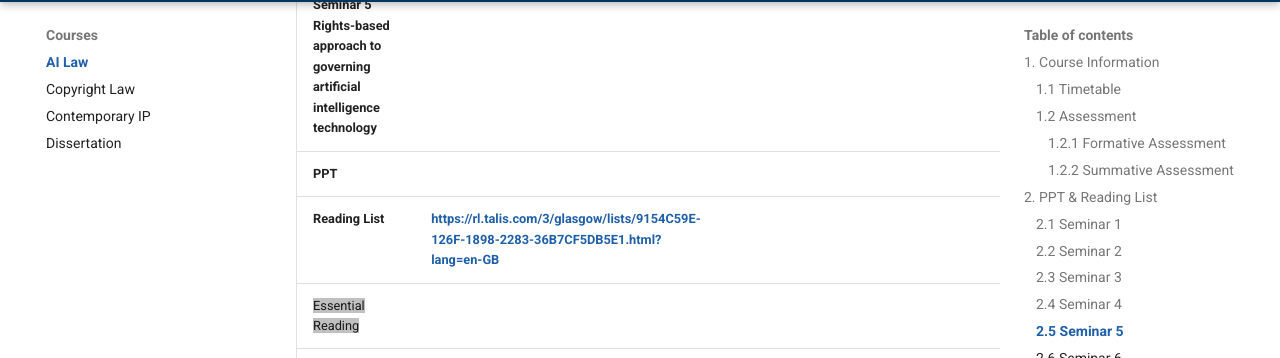
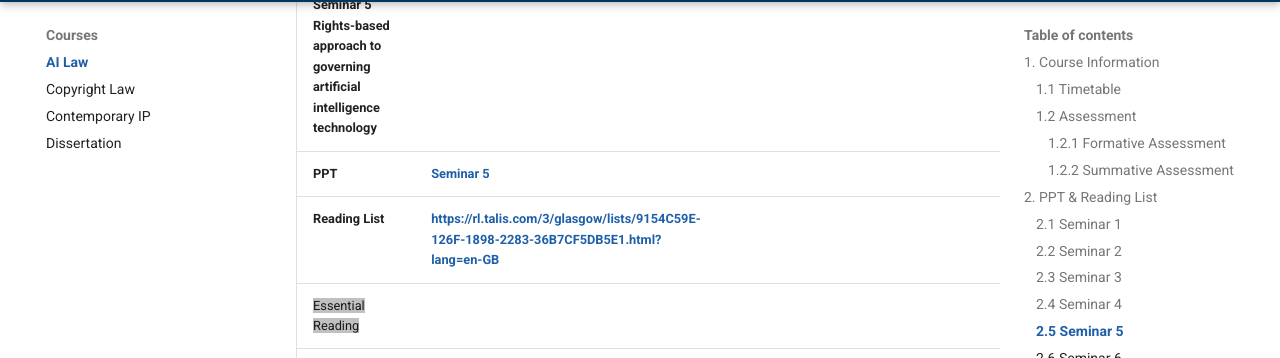
Before and after one commit to leetianshi/glasgow-project, an MkDocs documentation site: the page built from docs/Courses/AI Law/AI Law.md, in a window 1280 px wide and 900 px high, scrolled down 10490 px. Shown: the part 94-452 px from the top of the window. Built offline with MkDocs 1.6.1 and Material for MkDocs 9.7.7, drawn with Linux system fonts in a browser that asks for light colours.

Commit message:
init mkdocs

```diff
--- a/docs/Courses/AI Law/AI Law.md
+++ b/docs/Courses/AI Law/AI Law.md
@@ -126,7 +126,7 @@ There are **no extensions!**
 ### 2.5 Seminar 5
 | Seminar 5 Rights-based approach to governing artificial intelligence technology |  |  |
 | ---- | ---- | ---- |
-| **PPT** |
+| **PPT** | [Seminar 5](./Seminar%205.pdf) |
 | **Reading List** | <https://rl.talis.com/3/glasgow/lists/9154C59E-126F-1898-2283-36B7CF5DB5E1.html?lang=en-GB> |
 | <span style="background:#C0C0C0">Essential Reading</span> |
 | Title | Access | OSCOLA |
```
Also changed, not shown: docs/index.md (+1 -1 lines), 4 other files.
